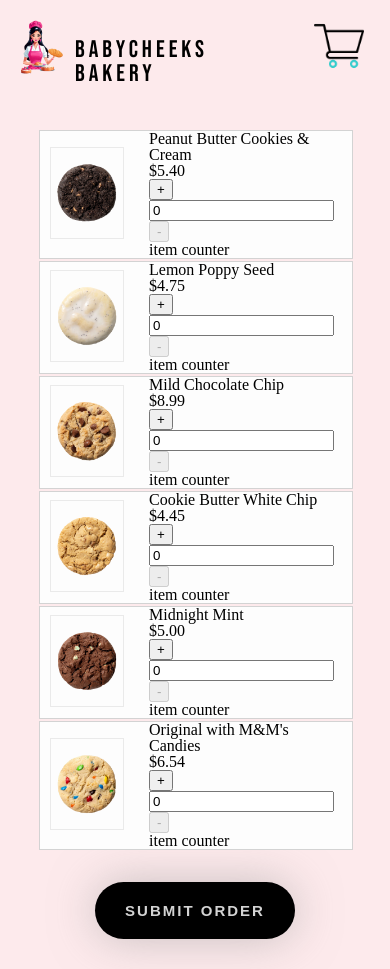
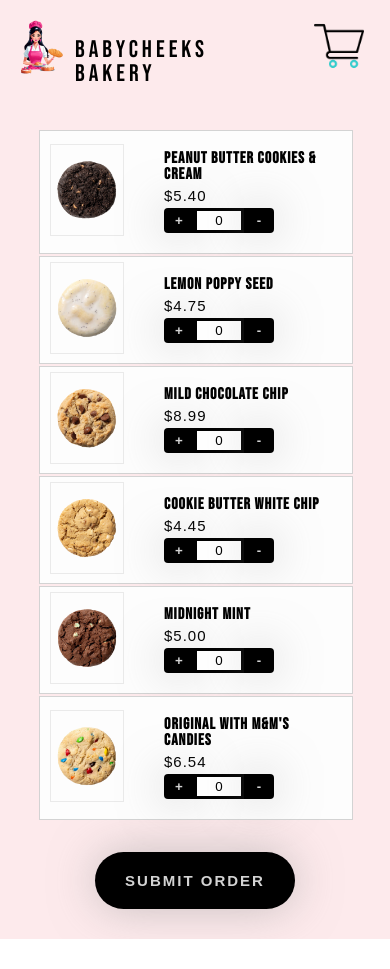
Before and after one commit to nurselaine/babycheeks-bakery, a React app in the folder babycheek_frontend/: page /checkout in a window 390 px wide. After the commit the page ends 939 px from the top, so only its background shows below. Built offline with nearby package versions, Linux system fonts and the light colour scheme.

Commit message:
Added responsive styles to checkout page

```diff
--- a/babycheek_frontend/src/App.js
+++ b/babycheek_frontend/src/App.js
@@ -11,7 +11,6 @@ const App = () => {
   const handlePageChange = (number) => {
     setPage(number);
   };
-  console.log('PROCESs:::::::::::::',process.env.PAYPAL_CLIENT_ID);
 
   let cookies = [0, 1, 2, 3, 4, 5];
   return (
--- a/babycheek_frontend/src/component/Transaction/Transaction.css
+++ b/babycheek_frontend/src/component/Transaction/Transaction.css
@@ -23,7 +23,6 @@
   height: 120px;
   margin: 10px 20px;
   border: 1px solid var(--color-light-shade);
-
 }
 
 .transactionPane {
@@ -36,13 +35,19 @@
   align-items: center;
   position: relative;
   background-color: var(--color-empty-shade);
+  font-family: 'Bebas Neue', sans-serif;
+}
+.content-ctn {
+  margin: 0 15px;
+}
+.pane-content {
+  font-weight: bold;
+  letter-spacing: 1px;
+  width: fit-content;
 }
 
-.pane-content {
-  font-family: 'Bebas Neue', sans-serif;
-  font-weight: bold;
-  letter-spacing: 1px;
-  width: 300px;
+.pane-content p:first-child{
+  margin: 5px 0;
 }
 
 .pane-content p:nth-child(2) {
@@ -50,6 +55,7 @@
   font-family: sans-serif;
   font-size: 14px;
   letter-spacing: 1px;
+  margin: 5px 0;
 }
 
 .pane-price {
@@ -58,36 +64,37 @@
   font-weight: bold;
 }
 
-.counter {
-  display: flex;
-  flex-direction: row;
-  flex-wrap: nowrap;
-  position: absolute;
-  right: 0;
-  align-items: center;
-  justify-content: center;
-  margin: 20px;
+.pane-counter {
+  height: 25px;
+  margin: 5px 0px;
 }
 
-.counter input {
-  margin-left: auto;
-  width: 50px;
-  height: 20px;
-  text-align: center;
-  margin: 4px;
+.pane-counter input {
+  text-align:center;
+  width: 40px;
+  height: -webkit-fill-available;
+  border-style: solid;
+  border-width: medium;
+  border-color: black;
 }
 
-.counter button {
+.pane-counter button {
   width: 30px;
-  height:30px;
+  height: 100%;
   color: lightgray;
   background-color: black;
   border: none;
   box-shadow: 0px 0px 45px 0px rgba(150,150,150,0.5);
   font-family: sans-serif;
   font-weight: bold;
-  border-radius: 4px;
   padding: 5px;
+}
+
+.pane-counter button:first-child{
+  border-radius: 4px 0 0 4px;
+}
+.pane-counter button:last-child{
+  border-radius: 0 4px 4px 0;
 }
 
 .counter button:hover {
@@ -105,6 +112,10 @@
   .pane-img {
     margin: 0px 10px;
     height: 90px;
+  }
+
+  .pane-content {
+    margin: 20px 15px;
   }
   .pane-content p:nth-child(2) {
     font-family: sans-serif;
--- a/babycheek_frontend/src/component/Transaction/TransactionPane.jsx
+++ b/babycheek_frontend/src/component/Transaction/TransactionPane.jsx
@@ -3,7 +3,11 @@ import { useDispatch, useSelector } from "react-redux";
 // useSelector helps read store and its contents
 // useDispatch dispatches actions/action creators that return actions
 import "./Transaction.css";
-import { addItem, deleteItem, updateItem } from "../../Redux/actions/cartActions";
+import {
+  addItem,
+  deleteItem,
+  updateItem,
+} from "../../Redux/actions/cartActions";
 
 const TransactionPane = ({ item_img, title, desc, cost }) => {
   let numOfItems = useSelector((state) => state.numOfItems);
@@ -42,7 +46,7 @@ const TransactionPane = ({ item_img, title, desc, cost }) => {
       alert("Please call for orders greater than 24 cookies");
       return;
     }
-    dispatch(updateItem(value))
+    dispatch(updateItem(value));
     setCount(value);
   };
 
@@ -51,13 +55,11 @@ const TransactionPane = ({ item_img, title, desc, cost }) => {
       <div>
         <img src={item_img} alt={title} className="pane-img" />
       </div>
-      <div style={{ margin: "0 15px" }}>
-        <div>
+      <div className="content-ctn">
+        <div className="pane-content">
           <p>{title}</p>
-          {largeScreen ? <p>{desc}</p> : <p>${parseCost}</p>}
-          {largeScreen && <p className="pane-price">${parseCost}</p>}
-        </div>
-        <div>
+          {largeScreen ? <p className="">{desc}</p> : <p>${parseCost}</p>}
+          <div className="pane-counter">
             <button onClick={() => dispatch(addItem())}>+</button>
             <input value={numOfItems} onChange={(e) => userInputHandler(e)} />
             <button
@@ -66,7 +68,8 @@ const TransactionPane = ({ item_img, title, desc, cost }) => {
             >
               -
             </button>
-          <p>item counter</p>
+          </div>
+          {largeScreen && <p className="pane-price">${parseCost}</p>}
         </div>
       </div>
       {/* <img src={item_img} alt={title} className="pane-img" />
```
Lines whose indentation alone changed are shown as unchanged.
